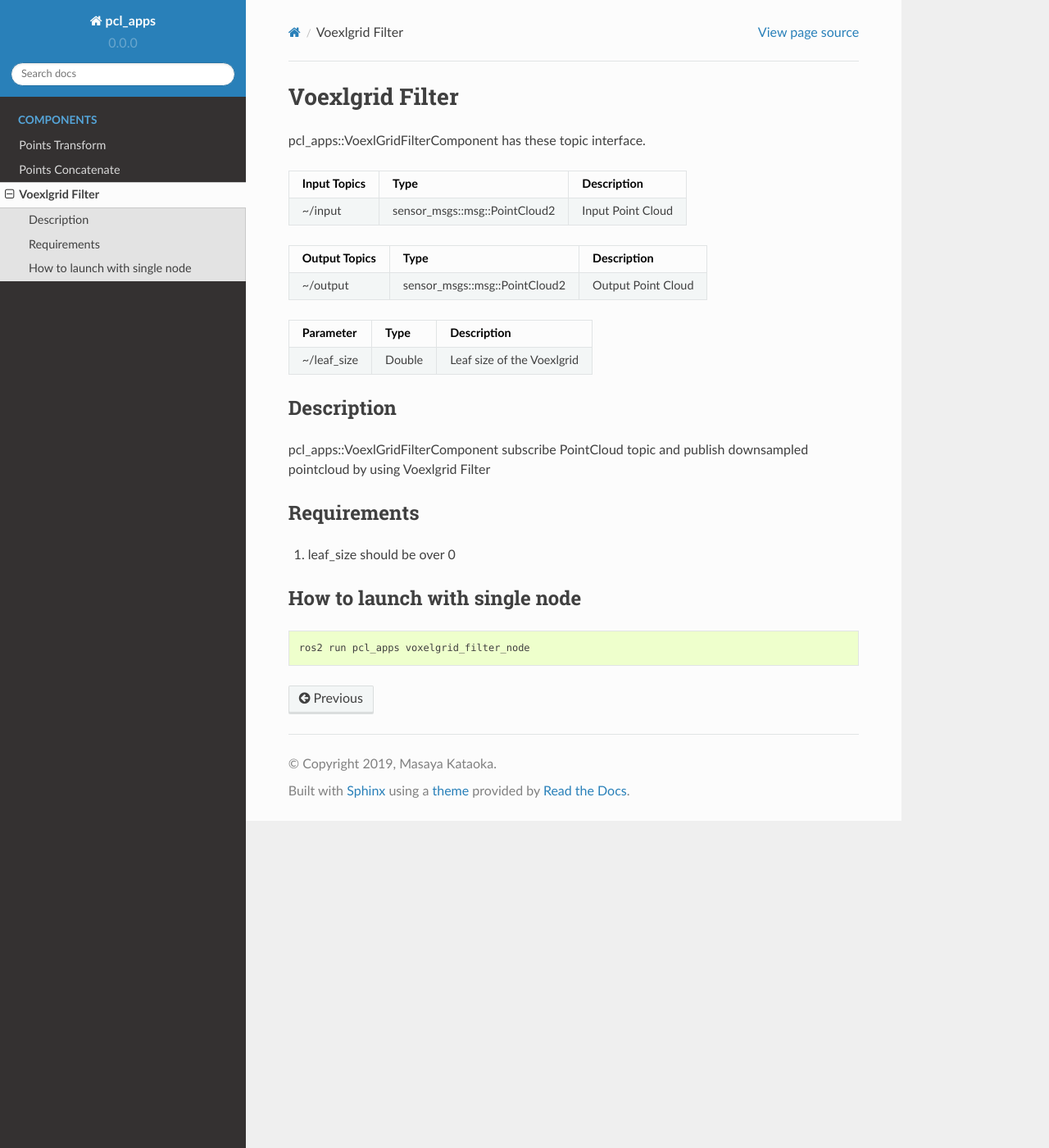
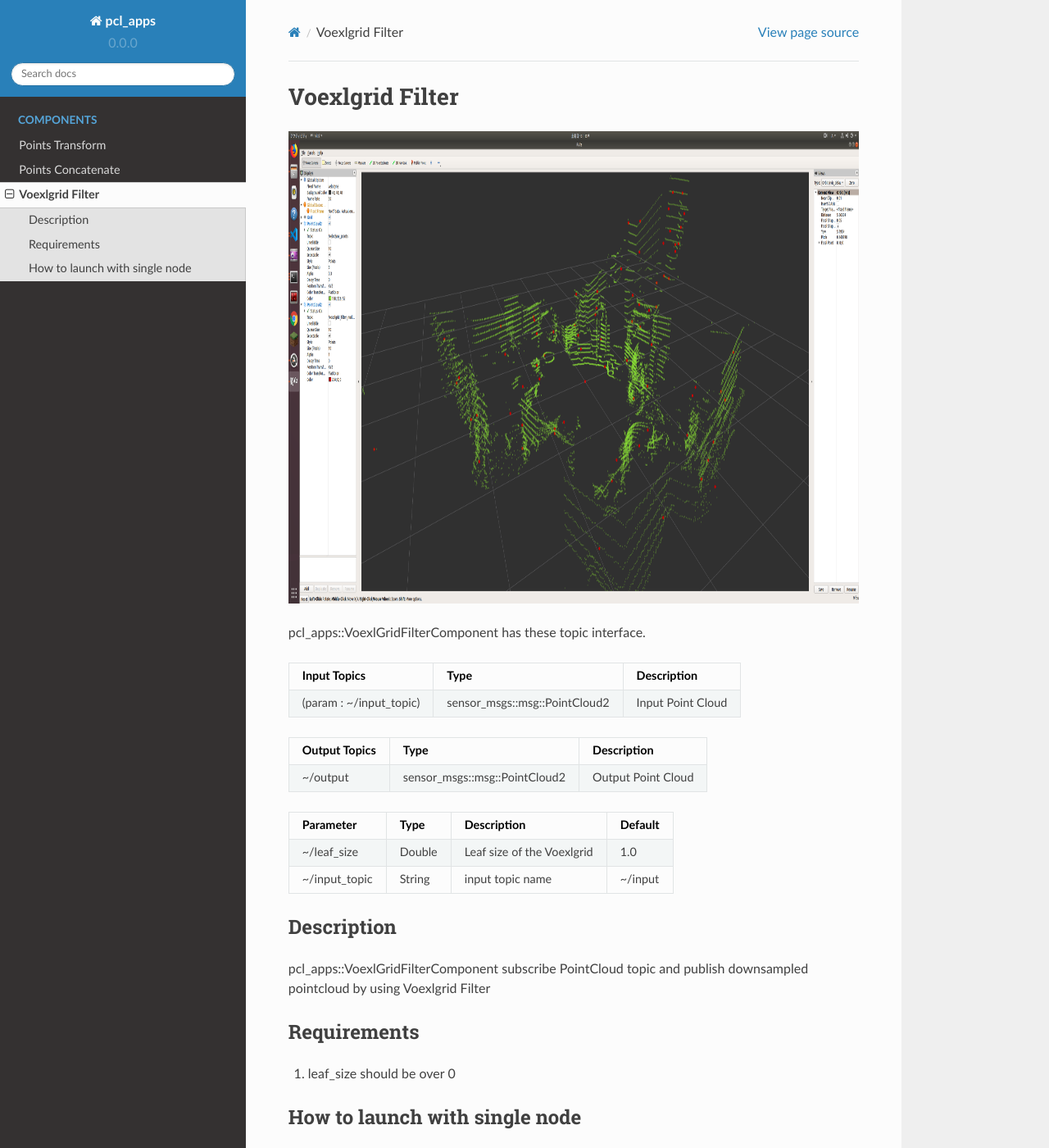
Before and after one commit to OUXT-Polaris/pcl_apps, a Sphinx documentation site: the page built from doc/modules/voxelgrid_filter.rst, in a window 1280 px wide and 1400 px high. Shown: the whole window at 82% size. Built offline with Sphinx 7.4.7 and the Read the Docs theme 2.0.0, drawn with Linux system fonts in a browser that asks for light colours.

Commit message:
add ~/input_topic param to the VoxelGridFilter Component

```diff
--- a/doc/modules/voxelgrid_filter.rst
+++ b/doc/modules/voxelgrid_filter.rst
@@ -1,13 +1,16 @@
 Voexlgrid Filter
 ================
 
+.. image:: img/VoxelGridFilter.png
+   :scale: 40%
+
 pcl_apps::VoexlGridFilterComponent has these topic interface.
 
-+------------------+-------------------------------+---------------------+
-| Input Topics     | Type                          | Description         |
-+==================+===============================+=====================+
-| ~/input          | sensor_msgs::msg::PointCloud2 | Input Point Cloud   |
-+------------------+-------------------------------+---------------------+
++-------------------------+-------------------------------+---------------------+
+| Input Topics            | Type                          | Description         |
++=========================+===============================+=====================+
+| (param : ~/input_topic) | sensor_msgs::msg::PointCloud2 | Input Point Cloud   |
++-------------------------+-------------------------------+---------------------+
 
 +------------------+-------------------------------+---------------------+
 | Output Topics    | Type                          | Description         |
@@ -15,11 +18,13 @@ pcl_apps::VoexlGridFilterComponent has these topic interface.
 | ~/output         | sensor_msgs::msg::PointCloud2 | Output Point Cloud  |
 +------------------+-------------------------------+---------------------+
 
-+--------------------+----------+---------------------------------------+
-| Parameter          | Type     | Description                           |
-+====================+==========+=======================================+
-| ~/leaf_size        | Double   | Leaf size of the Voexlgrid            |
-+--------------------+----------+---------------------------------------+
++--------------------+----------+-------------------------------+---------+
+| Parameter          | Type     | Description                   | Default |
++====================+==========+===============================+=========+
+| ~/leaf_size        | Double   | Leaf size of the Voexlgrid    | 1.0     |
++--------------------+----------+-------------------------------+---------+
+| ~/input_topic      | String   | input topic name              | ~/input |
++--------------------+----------+-------------------------------+---------+
 
 Description
 ----------------------------------------
```
Also changed, not shown: doc/modules/img/VoxelGridFilter.png (added), 2 other files.
